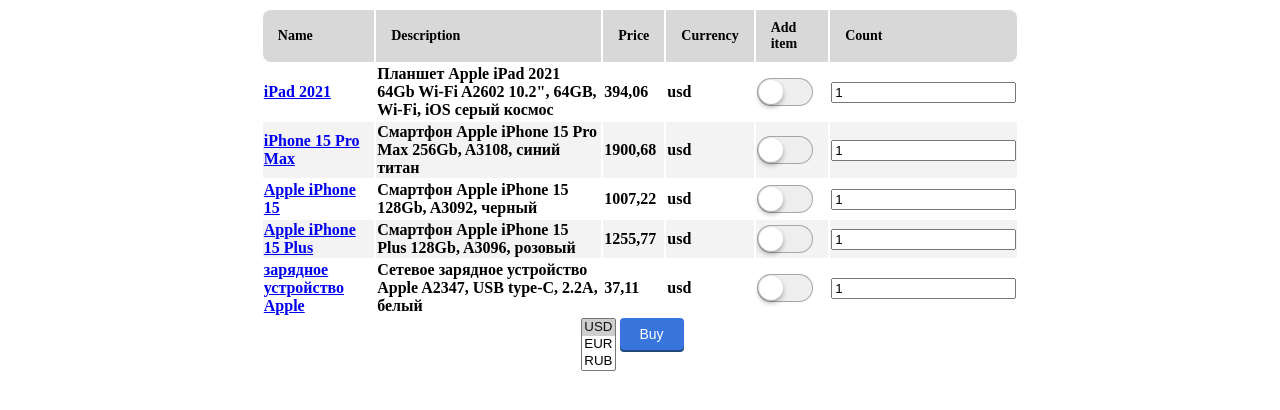
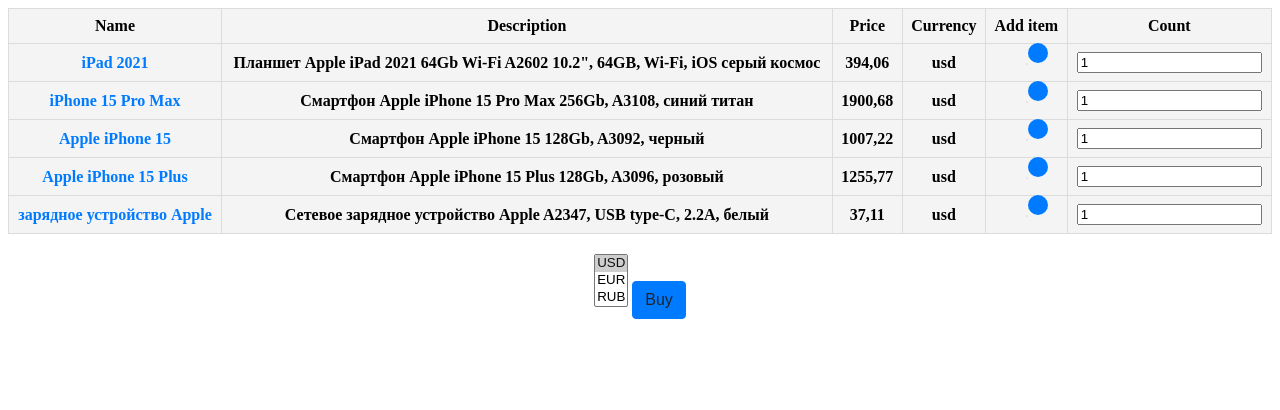
Before and after one commit to ChestnutCMD/Rishat, a Django app: page / in a window 1280 px wide. Shown: the top 410 px of the page. Run offline with Django 5.2, Linux system fonts and the light colour scheme; data comes from the database, SQL or seed files in the repository; lists and menus that the app fills with data are empty.

Commit message:
fix actions

```diff
--- a/TestTask/app/views.py
+++ b/TestTask/app/views.py
@@ -47,8 +47,11 @@
 
 def buy_order(request, id):
     order = Order.objects.select_related('tax', 'discount').get(id=id)
-    total_price = OrderItem.objects.filter(order=order).aggregate(
-        total_price=Sum('item__price') * Sum('quantity'))['total_price']
+
+    total_price = 0
+    order_items = OrderItem.objects.filter(order=order)
+    for order_item in order_items:
+        total_price += order_item.item.price * order_item.quantity
 
     tax_rate = order.tax.create_stripe_tax()
     coupon = order.discount.create_stripe_discount(order.currency)
--- a/TestTask/static/css/styles.css
+++ b/TestTask/static/css/styles.css
@@ -1,208 +1,81 @@
-/* ##################Table################ */
-
 .table {
-	width: 60%;
-	align:
-	border: none;
-	margin-left: auto;
-    margin-right: auto;
-    text-align: left;
-}
-.table thead th {
-	font-weight: bold;
-	text-align: left;
-	border: none;
-	padding: 10px 15px;
-	background: #d8d8d8;
-	font-size: 14px;
-}
-.table thead tr th:first-child {
-	border-radius: 8px 0 0 8px;
-}
-.table thead tr th:last-child {
-	border-radius: 0 8px 8px 0;
-}
-.table tbody td {
-	text-align: left;
-	border: none;
-	padding: 10px 15px;
-	font-size: 14px;
-	vertical-align: top;
-}
-.table tbody tr:nth-child(even){
-	background: #f3f3f3;
-}
-.table tbody tr td:first-child {
-	border-radius: 8px 0 0 8px;
-}
-.table tbody tr td:last-child {
-	border-radius: 0 8px 8px 0;
+  width: 100%;
+  border-collapse: collapse;
+  border-spacing: 0;
+  border: 1px solid #dcdcdc;
+  margin-bottom: 20px;
 }
 
-
-/* ##################Checkbox################ */
-.checkbox-ios {
-	display: inline-block;
-	height: 28px;
-	line-height: 28px;
-	margin-right: 10px;
-	position: relative;
-	vertical-align: middle;
-	font-size: 14px;
-	user-select: none;
-}
-.checkbox-ios .checkbox-ios-switch {
-	position: relative;
-	display: inline-block;
-	box-sizing: border-box;
-	width: 56px;
-	height: 28px;
-	border: 1px solid rgba(0, 0, 0, .1);
-	border-radius: 25%/50%;
-	vertical-align: top;
-	background: #eee;
-	transition: .2s;
-}
-.checkbox-ios .checkbox-ios-switch:before {
-	content: '';
-	position: absolute;
-	top: 1px;
-	left: 1px;
-	display: inline-block;
-	width: 24px;
-	height: 24px;
-	border-radius: 50%;
-	background: white;
-	box-shadow: 0 3px 5px rgba(0, 0, 0, .3);
-	transition: .15s;
-}
-.checkbox-ios input[type=checkbox] {
-	display: block;
-	width: 0;
-	height: 0;
-	position: absolute;
-	z-index: -1;
-	opacity: 0;
-}
-.checkbox-ios input[type=checkbox]:not(:disabled):active + .checkbox-ios-switch:before {
-	box-shadow: inset 0 0 2px rgba(0, 0, 0, .3);
-}
-.checkbox-ios input[type=checkbox]:checked + .checkbox-ios-switch {
-	background: limegreen;
-}
-.checkbox-ios input[type=checkbox]:checked + .checkbox-ios-switch:before {
-	transform:translateX(28px);
+.table th, .table td {
+  border: 1px solid #dcdcdc;
+  padding: 8px;
+  text-align: center;
 }
 
-/* Hover */
-.checkbox-ios input[type="checkbox"]:not(:disabled) + .checkbox-ios-switch {
-	cursor: pointer;
-	border-color: rgba(0, 0, 0, .3);
+.table th {
+  background-color: #f4f4f4;
 }
 
-/* Disabled */
-.checkbox-ios input[type=checkbox]:disabled + .checkbox-ios-switch {
-	filter: grayscale(70%);
-	border-color: rgba(0, 0, 0, .1);
-}
-.checkbox-ios input[type=checkbox]:disabled + .checkbox-ios-switch:before {
-	background: #eee;
+.table a {
+  text-decoration: none;
+  color: #007bff;
 }
 
-/* Focus */
-.checkbox-ios.focused .checkbox-ios-switch:before {
-	box-shadow: inset 0px 0px 4px #ff5623;
+.checkbox-ios {
+  position: relative;
+  display: inline-block;
+  vertical-align: middle;
+  margin: 0;
 }
 
-/* #########################Input Number###################*/
-
-.number {
-	user-select: none;
-	position: relative;
-	text-align: left;
-	padding: 0;
-	width: 140px;
-	border: 1px solid #ddd;
-	display: inline-block;
-}
-.number-minus, .number-plus {
-	position: absolute;
-	top: 0;
-	width: 40px;
-	height: 32px;
-	line-height: 32px;
-	display: block;
-	background: #faf4f2;
-	font-size: 20px;
-	font-weight: 600;
-	text-align: center;
-	font-family: arial;
-	color: #3e1e02;
-	text-decoration: none;
-}
-.number-minus {
-	left: 0;
-	border-right: 1px solid #ddd;
-}
-.number-plus {
-	right: 0;
-	border-left: 1px solid #ddd;
-}
-.number-minus:hover, .number-plus:hover {
-	background: #fffcfb;
-}
-.number-minus:active, .number-plus:active {
-	background: #e8e4e2;
-}
-.number-text{
-	display: inline-block;
-	font-size: 14px;
-	color: #000;
-	line-height: 32px;
-	height: 32px;
-	padding: 0;
-	margin: 0 0 0 42px;
-	background: #fff;
-	outline: none;
-	border: none;
-	width: 57px;
-	text-align: center;
+.checkbox-ios input {
+  position: absolute;
+  opacity: 0;
+  cursor: pointer;
+  height: 0;
+  width: 0;
 }
 
-/* #################################Button####################*/
+.checkbox-ios-switch {
+  position: absolute;
+  top: 0;
+  left: 0;
+  right: 0;
+  bottom: 0;
+  background-color: #fff;
+  border: 1px solid #dcdcdc;
+  border-radius: 15px;
+  transition: .4s;
+}
+
+.checkbox-ios input:checked + .checkbox-ios-switch:before {
+  transform: translateX(22px);
+}
+
+.checkbox-ios-switch:before {
+  position: absolute;
+  content: "";
+  height: 20px;
+  width: 20px;
+  left: 1px;
+  bottom: 1px;
+  background-color: #007bff;
+  border-radius: 50%;
+  transition: .4s;
+}
 
 .btn {
-	display: inline-block;
-	box-sizing: border-box;
-	padding: 0 20px;
-	margin: 0 15px 15px 0;
-	outline: none;
-	border: none;
-	border-radius: 4px;
-	height: 32px;
-	line-height: 32px;
-	font-size: 14px;
-	font-weight: 500;
-	text-decoration: none;
-	color: #fff;
-	background-color: #3775dd;
-	box-shadow: 0 2px #21487f;
-	cursor: pointer;
-	user-select: none;
-	appearance: none;
-	touch-action: manipulation;
-	vertical-align: top;
-}
-.btn:hover {
-	background-color: #002fed;
-}
-.btn:active {
-	background-color: #2f599e !important;
-}
-.btn:focus-visible {
-	box-shadow: 0 0 0 3px lightskyblue;
-}
-.btn:disabled {
-	background-color: #6c87b5;
-	pointer-events: none;
-}
+  display: inline-block;
+  font-weight: 400;
+  color: #212529;
+  text-align: center;
+  text-decoration: none;
+  vertical-align: middle;
+  cursor: pointer;
+  background-color: #007bff;
+  border: 1px solid #007bff;
+  padding: 0.375rem 0.75rem;
+  font-size: 1rem;
+  line-height: 1.5;
+  border-radius: 0.25rem;
+  transition: color 0.15
```
